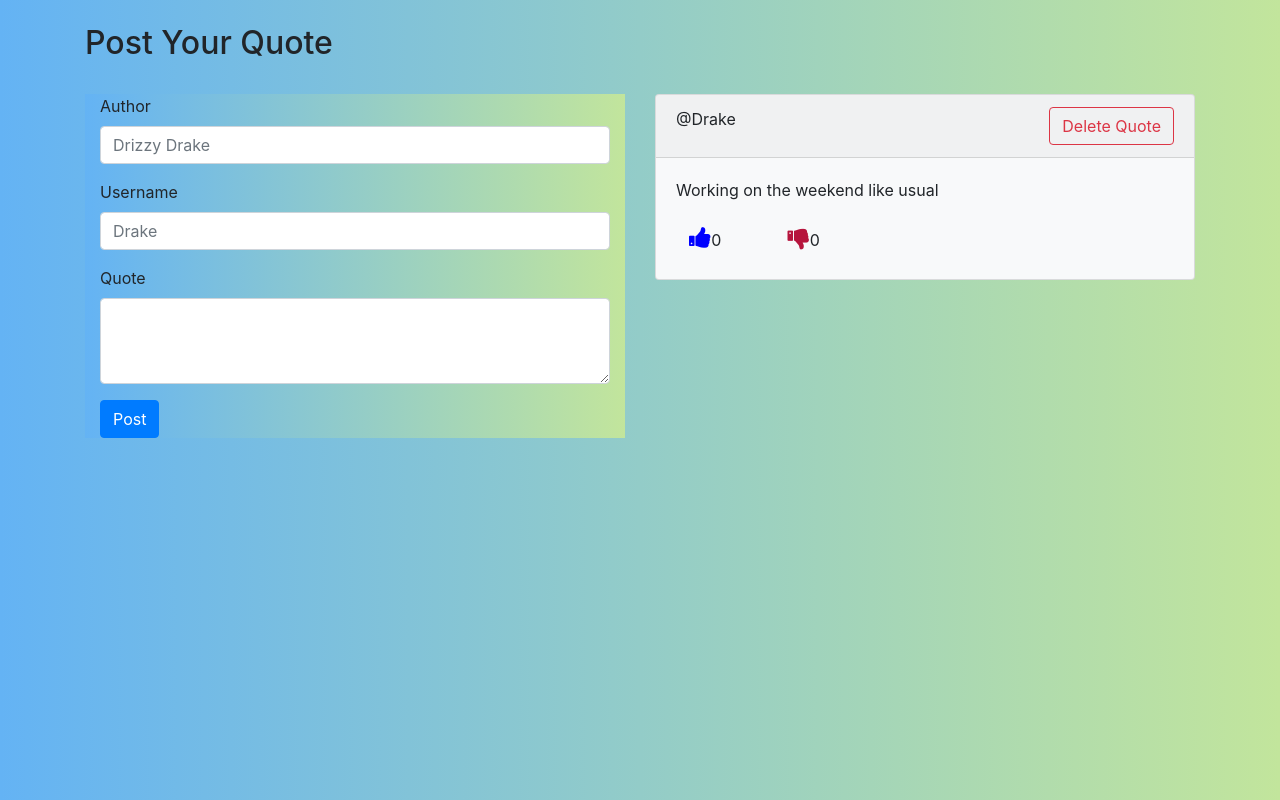
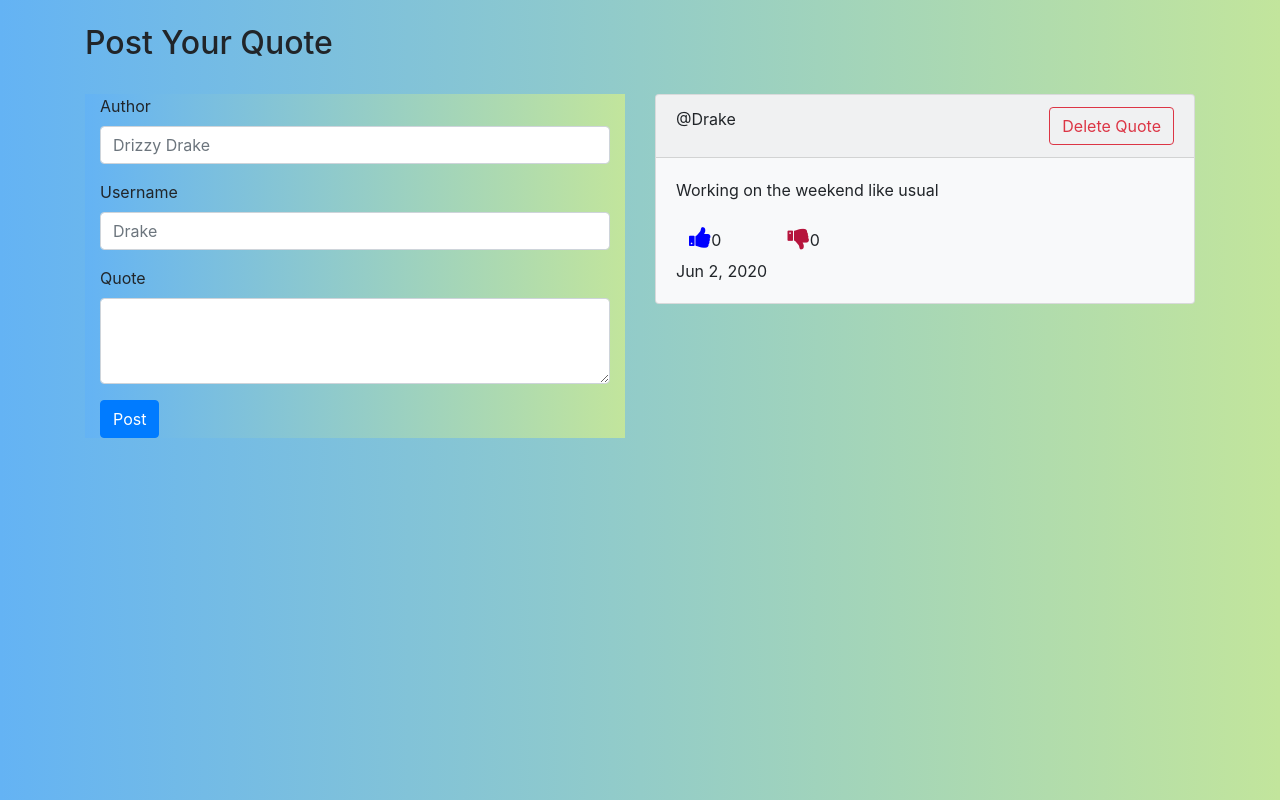
Before and after one commit to hamisicodes/quotes, an Angular app: page / in a window 1280 px wide. Built offline with nearby package versions, Linux system fonts and the light colour scheme.

Commit message:
Install the timeAgopipe

```diff
--- a/package.json
+++ b/package.json
@@ -20,6 +20,7 @@
     "@angular/platform-browser-dynamic": "~9.0.5",
     "@angular/router": "~9.0.5",
     "rxjs": "~6.5.4",
+    "time-ago-pipe": "^1.3.2",
     "tslib": "^1.10.0",
     "zone.js": "~0.10.2"
   },
--- a/src/app/quote-form/quote-form.component.ts
+++ b/src/app/quote-form/quote-form.component.ts
@@ -7,13 +7,13 @@ import { Quote } from '../quote';
   styleUrls: ['./quote-form.component.css']
 })
 export class QuoteFormComponent implements OnInit {
-  newQuote = new Quote("","","",0,0);
+  newQuote = new Quote("","","",0,0,new Date());
   @Output() addQuote = new EventEmitter<Quote>();
 
   submitQuote(){
-    console.log('SUbmitted')
+    console.log('Submitted')
     this.addQuote.emit(this.newQuote);
-    this.newQuote =  new Quote("","","",0,0);
+    this.newQuote =  new Quote("","","",0,0,new Date());
   }
 
   constructor() { }
--- a/src/app/quote.ts
+++ b/src/app/quote.ts
@@ -1,6 +1,6 @@
 export class Quote {
 
-    constructor(public author:string , public username:string , public description:string, public upVote:number , public downVote:number, postedDate:Date){
+    constructor(public author:string , public username:string , public description:string, public upVote:number , public downVote:number,public postedDate:Date){
 
     }
 }
--- a/src/app/quote/quote.component.html
+++ b/src/app/quote/quote.component.html
@@ -21,6 +21,7 @@
                 <div class="card bg-light mb-3" style="max-width: 35rem;" *ngFor = "let quote_instance of myQuote ;let i = index">
                     <div class="card-header">{{"@"+ quote_instance.username}}
 
+
                         <button type="button" class="btn btn-outline-danger pull-right" (click)="deleteQuote(i)">Delete
                                 Quote</button>
                     </div>
@@ -33,6 +34,10 @@
 
                         <button type="button" class="btn btn-light" (click)="increaseDownVote(i)"><i class="fa fa-thumbs-down" style="font-size:24px; color:rgb(182, 20, 60)"></i>{{quote_instance.downVote}}</button>
                         <span class="tab"></span>
+                        <div>
+                            {{quote_instance.postedDate|date}}
+                        </div>
+
 
 
                     </div>
--- a/src/app/quote/quote.component.ts
+++ b/src/app/quote/quote.component.ts
@@ -8,7 +8,7 @@ import { Quote } from '../quote';
 })
 export class QuoteComponent implements OnInit {
   myQuote:Quote[] =[
-    new Quote('Drizzy Drake','Drake', 'Working on the weekend like usual',0,0),
+    new Quote('Drizzy Drake','Drake', 'Working on the weekend like usual',0,0,new Date(2020,5,2)),
 
   ]
 
```
Also changed, not shown: 1 other file (tests, documents, lock files or other folders).
